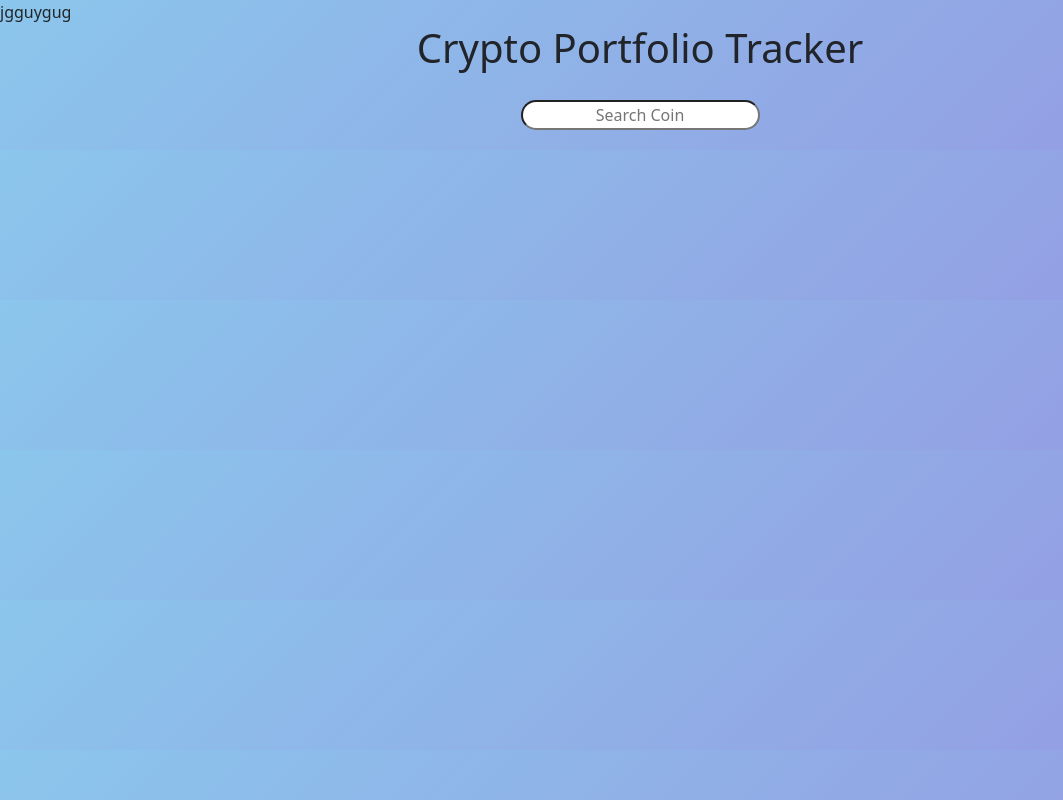
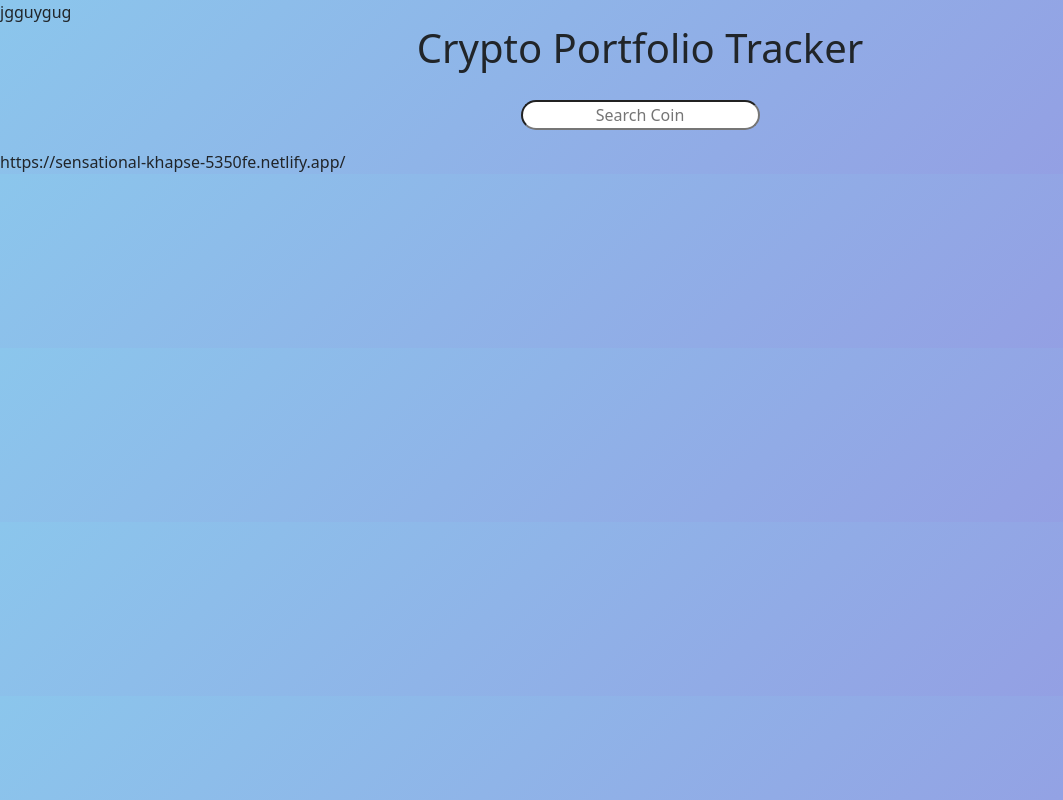
Before and after one commit to udaybute/cryptotrackerapi, a plain HTML site: page index.html in a window 1280 px wide. Shown: the whole page, without its empty margins (0-1063 px from the left). Drawn offline with nearby package versions, Linux system fonts and the light colour scheme; files that its build step writes are made by us from their sources; no server answers; files whose address does not match are found by name.

Commit message:
Update index.html
done

```diff
--- a/index.html
+++ b/index.html
@@ -1,2 +1,3 @@
 <!doctype html><html lang="en"><head><meta charset="utf-8"/><link rel="icon" href="/udaybute/cryptotrackerapi.git/favicon.ico"/><meta name="viewport" content="width=device-width,initial-scale=1"/><meta name="theme-color" content="#000000"/><meta name="description" content="Web site created using create-react-app"/><link rel="apple-touch-icon" href="/udaybute/cryptotrackerapi.git/logo192.png"/><link rel="manifest" href="/udaybute/cryptotrackerapi.git/manifest.json"/><title>React App</title><link href="https://cdn.jsdelivr.net/npm/bootstrap@5.0.2/dist/css/bootstrap.min.css" rel="stylesheet" integrity="sha384-EVSTQN3/azprG1Anm3QDgpJLIm9Nao0Yz1ztcQTwFspd3yD65VohhpuuCOmLASjC" crossorigin="anonymous"><script defer="defer" src="/udaybute/cryptotrackerapi.git/static/js/main.83c57d2b.js"></script><link href="/udaybute/cryptotrackerapi.git/static/css/main.2906cff6.css" rel="stylesheet"></head>
   <body>jgguygug<noscript>You need to enable JavaScript to run this app.</noscript><div id="root"></div></body><script src="https://cdn.jsdelivr.net/npm/@popperjs/core@2.9.2/dist/umd/popper.min.js" integrity="sha384-IQsoLXl5PILFhosVNubq5LC7Qb9DXgDA9i+tQ8Zj3iwWAwPtgFTxbJ8NT4GN1R8p" crossorigin="anonymous"></script><script src="https://cdn.jsdelivr.net/npm/bootstrap@5.0.2/dist/js/bootstrap.min.js" integrity="sha384-cVKIPhGWiC2Al4u+LWgxfKTRIcfu0JTxR+EQDz/bgldoEyl4H0zUF0QKbrJ0EcQF" crossorigin="anonymous"></script></html>
+https://sensational-khapse-5350fe.netlify.app/
```
